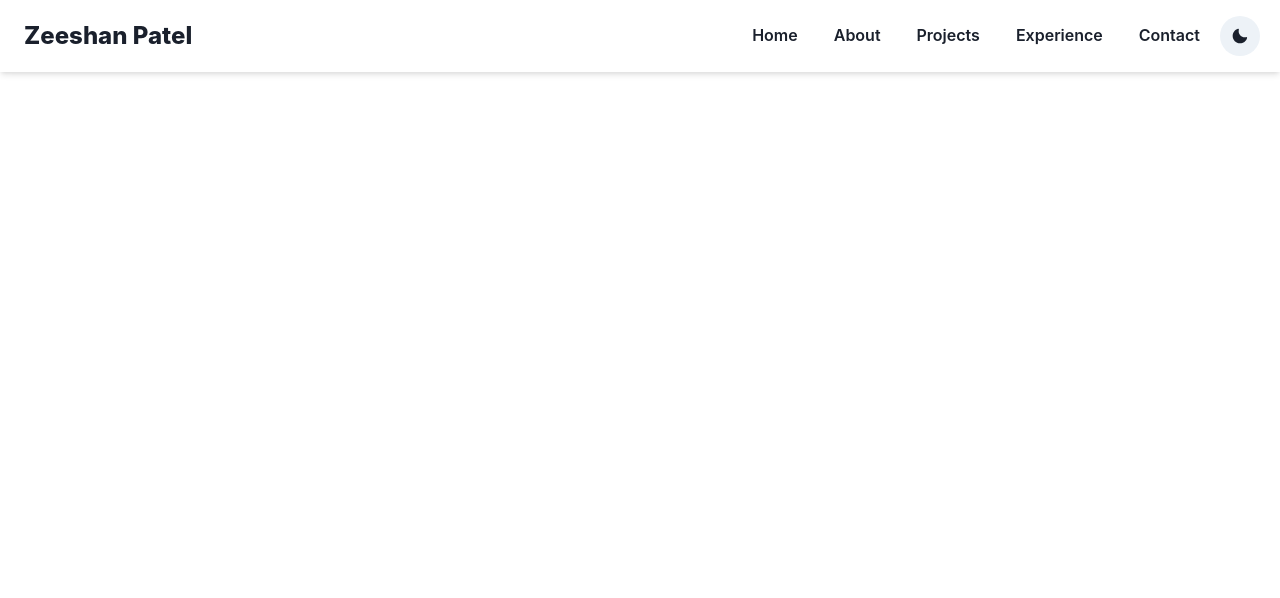
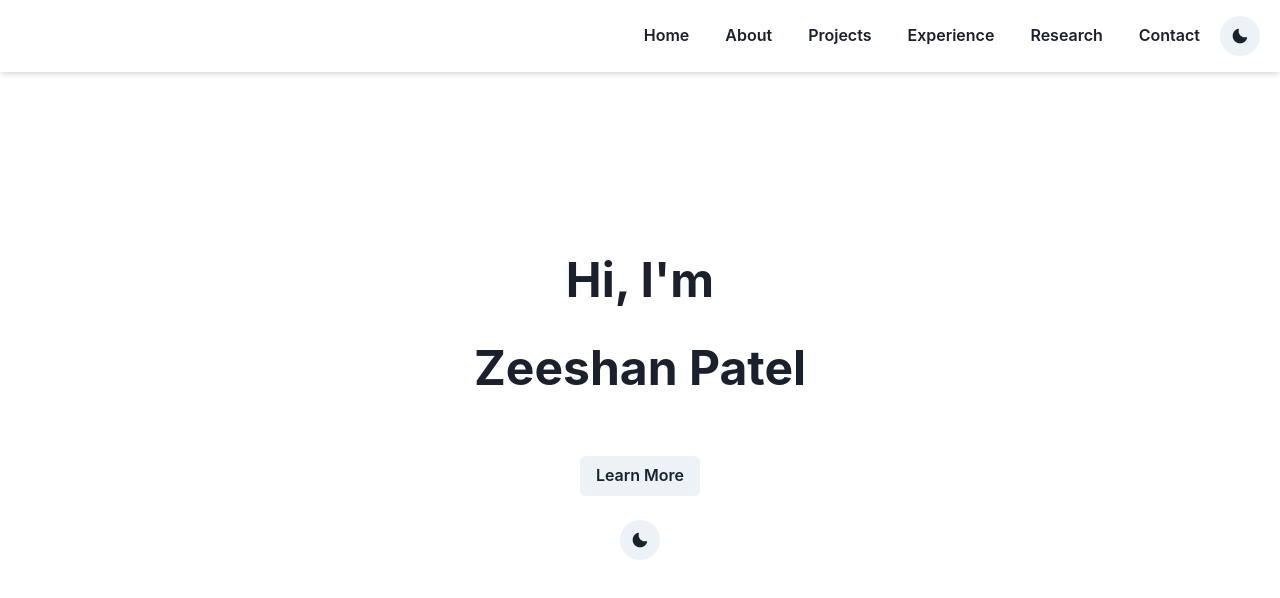
Before and after one commit to zpx01/personal-website, a React (Create React App) app: page / in a window 1280 px wide. Shown: the top 598 px of the page. Built offline with nearby package versions, Linux system fonts and the light colour scheme.

Commit message:
fixed rendering issues

```diff
--- a/src/App.js
+++ b/src/App.js
@@ -1,7 +1,7 @@
 import { ChakraProvider } from "@chakra-ui/react";
 import { Navbar } from "./components/Navbar";
-import { Main } from "./components/Main";
-import Research from './components/Research'; // Assuming Research.js is in the same location as your other components
+import Main from "./components/Main";
+import Research from './components/Research';
 import { BrowserRouter as Router, Route, Routes } from 'react-router-dom';
 import "./App.css";
 
@@ -10,9 +10,10 @@ function App() {
     <ChakraProvider>
       <Router>
         <Navbar />
+        <Main />
         <Routes>
-          <Route path="/research" component={Research} />
           <Route path="/" component={Main} />
+          <Route path="/" component={Research} />
         </Routes>
       </Router>
     </ChakraProvider>
--- a/src/components/Main.js
+++ b/src/components/Main.js
@@ -152,8 +152,8 @@ export const Main = () => {
               <hr />
               <br />
               <Text color={secondaryTextColor[colorMode]}>
-                I'm a sophomore at UC Berkeley studying Computer Science and
-                Statistics. My interests are largely in machine learning, signal processing, computer vision, and probability theory.
+                I'm a rising junior at UC Berkeley studying Computer Science and
+                Statistics. My interests are largely in machine learning, computer vision, algorithms, and probability theory.
               </Text>
               <Center>
                 <Link to="projects" spy={true} smooth={true}>
@@ -225,3 +225,5 @@ export const Main = () => {
     </>
   );
 };
+
+export default Main;
--- a/src/components/Navbar.js
+++ b/src/components/Navbar.js
@@ -11,13 +11,14 @@ import {
   IconButton,
   CloseButton,
   useColorMode,
+  Link
 } from "@chakra-ui/react";
 import { SunIcon, MoonIcon } from "@chakra-ui/icons";
 import styled from "@emotion/styled";
 import { navBgColor } from "./darkMode";
 import { AiOutlineMenu } from "react-icons/ai";
 import { motion } from "framer-motion";
-import { Link } from "react-scroll";
+import { Link as RSLink} from "react-scroll";
 
 const NavContainer = styled(Flex)`
   position: sticky;
@@ -52,7 +53,7 @@ export function Navbar() {
         >
           <Flex alignItems="center" justifyContent="space-between" mx="auto">
             <chakra.h1 fontSize="2xl" fontWeight="extrabold" ml="2">
-              Zeeshan Patel
+
             </chakra.h1>
             <HStack display="flex" alignItems="center" spacing={1}>
               <HStack
@@ -65,41 +66,49 @@ export function Navbar() {
                   whileHover={{ scale: 1.1 }}
                   whileTap={{ scale: 0.9 }}
                 >
-                  <Link to="home" spy={true} smooth={true}>
+                  <RSLink to="home" spy={true} smooth={true}>
                     <Button variant="ghost">Home</Button>
+                  </RSLink>
+                </motion.button>
+                <motion.button
+                  whileHover={{ scale: 1.1 }}
+                  whileTap={{ scale: 0.9 }}
+                >
+                  <RSLink to="about" spy={true} smooth={true}>
+                    <Button variant="ghost">About</Button>
+                  </RSLink>
+                </motion.button>
+                <motion.button
+                  whileHover={{ scale: 1.1 }}
+                  whileTap={{ scale: 0.9 }}
+                >
+                  <RSLink to="projects" spy={true} smooth={true}>
+                    <Button variant="ghost">Projects</Button>
+                  </RSLink>
+                </motion.button>
+                <motion.button
+                  whileHover={{ scale: 1.1 }}
+                  whileTap={{ scale: 0.9 }}
+                >
+                  <RSLink to="experience" spy={true} smooth={true}>
+                    <Button variant="ghost">Experience</Button>
+                  </RSLink>
+                </motion.button>
+                <motion.button
+                  whileHover={{ scale: 1.1 }}
+                  whileTap={{ scale: 0.9 }}
+                >
+                  <Link href="/research" spy={true} smooth={true} isExternal>
+                    <Button variant="ghost">Research</Button>
                   </Link>
                 </motion.button>
                 <motion.button
                   whileHover={{ scale: 1.1 }}
                   whileTap={{ scale: 0.9 }}
                 >
-                  <Link to="about" spy={true} smooth={true}>
-                    <Button variant="ghost">About</Button>
-                  </Link>
-                </motion.button>
-                <motion.button
-                  whileHover={{ scale: 1.1 }}
-                  whileTap={{ scale: 0.9 }}
-                >
-                  <Link to="projects" spy={true} smooth={true}>
-                    <Button variant="ghost">Projects</Button>
-                  </Link>
-                </motion.button>
-                <motion.button
-                  whileHover={{ scale: 1.1 }}
-                  whileTap={{ scale: 0.9 }}
-                >
-                  <Link to="experience" spy={true} smooth={true}>
-                    <Button variant="ghost">Experience</Button>
-                  </Link>
-                </motion.button>
-                <motion.button
-                  whileHover={{ scale: 1.1 }}
-                  whileTap={{ scale: 0.9 }}
-                >
-                  <Link to="contact" spy={true} smooth={true}>
+                  <RSLink to="contact" spy={true} smooth={true}>
                     <Button variant="ghost">Contact</Button>
-                  </Link>
+                  </RSLink>
                 </motion.button>
                 <motion.button
                   whileHover={{ scale: 1.1 }}
@@ -144,31 +153,36 @@ export function Navbar() {
                     aria-label="Close menu"
                     onClick={mobileNav.onClose}
                   />
-                  <Link to="home" spy={true} smooth={true}>
+                  <RSLink to="home" spy={true} smooth={true}>
                     <Button w="full" variant="ghost">
                       Home
                     </Button>
-                  </Link>
-                  <Link to="about" spy={true} smooth={true}>
+                  </RSLink>
+                  <RSLink to="about" spy={true} smooth={true}>
                     <Button w="full" variant="ghost">
                       About
                     </Button>
-                  </Link>
-                  <Link to="projects" spy={true} smooth={true}>
+                  </RSLink>
+                  <RSLink to="projects" spy={true} smooth={true}>
                     <Button w="full" variant="ghost">
                       Projects
                     </Button>
-                  </Link>
-                  <Link to="experience" spy={true} smooth={true}>
+                  </RSLink>
+                  <RSLink to="experience" spy={true} smooth={true}>
                     <Button w="full" variant="ghost">
                       Experience
                     </Button>
+                  </RSLink>
+                  <Link to="/research" spy={true} smooth={true} isExternal>
+                    <Button w="full" variant="ghost">
+                      Research
+                    </Button>
                   </Link>
-                  <Link to="contact" spy={true} smooth={true}>
+                  <RSLink to="contact" spy={true} smooth={true}>
                     <Button w="full" variant="ghost">
                       Contact
                     </Button>
-                  </Link>
+                  </RSLink>
                   <IconButton
                     aria-label="toggle dark mode"
                     icon={colorMode === "dark" ? <SunIcon /> : <MoonIcon />}
```
